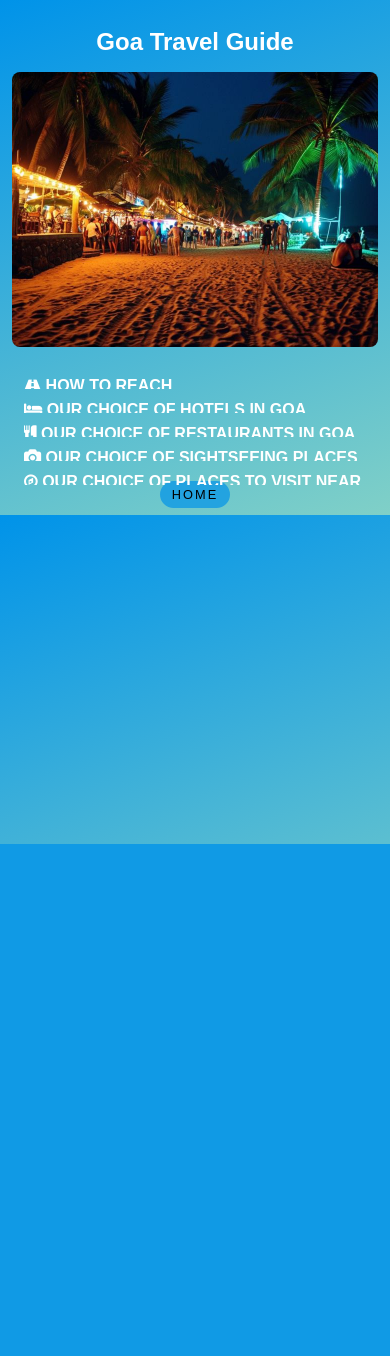
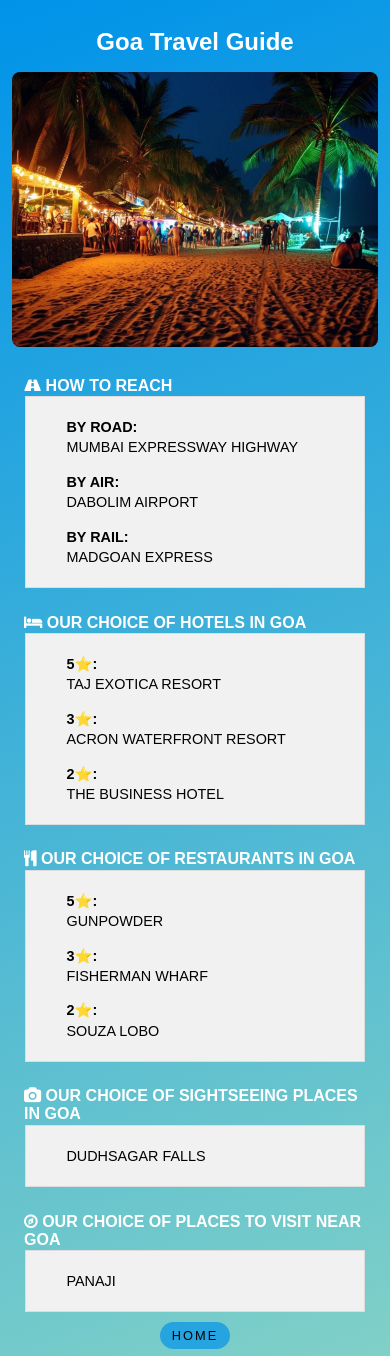
Before and after one commit to Sourish-Kanna/Xplore-Travels-website, a Flask app: page /city/Goa in a window 390 px wide. Before the commit the page ends 844 px from the top, so only its background shows below. Run offline with Flask 3, Linux system fonts and the light colour scheme; data comes from the database, SQL or seed files in the repository.

Commit message:
Enhance content menu styles for better responsiveness and user interaction

```diff
--- a/static/css/city.css
+++ b/static/css/city.css
@@ -44,6 +44,12 @@ ul {
     border: 0.05em solid #ddd;
     background-color: #f1f1f1;
     color: black;
+    transition: transform 0.25s ease, box-shadow 0.25s ease;
+}
+
+.content-menu:hover {
+    transform: translateY(-2px);
+    box-shadow: 0 8px 18px rgba(0, 0, 0, 0.18);
 }
 
 .flyout-menu {
@@ -125,10 +131,22 @@ ul {
 
     .flyout-menu {
         padding: 0.75em;
+        max-height: none;
+        overflow: visible;
+    }
+
+    .content {
+        opacity: 1;
+        max-height: none;
+        overflow: visible;
     }
 
     .content-menu {
         font-size: 0.9em;
+        padding-top: 0.4em;
+        padding-bottom: 0.4em;
+        line-height: 1.4;
+        overflow-wrap: anywhere;
     }
 
     .back {
```
